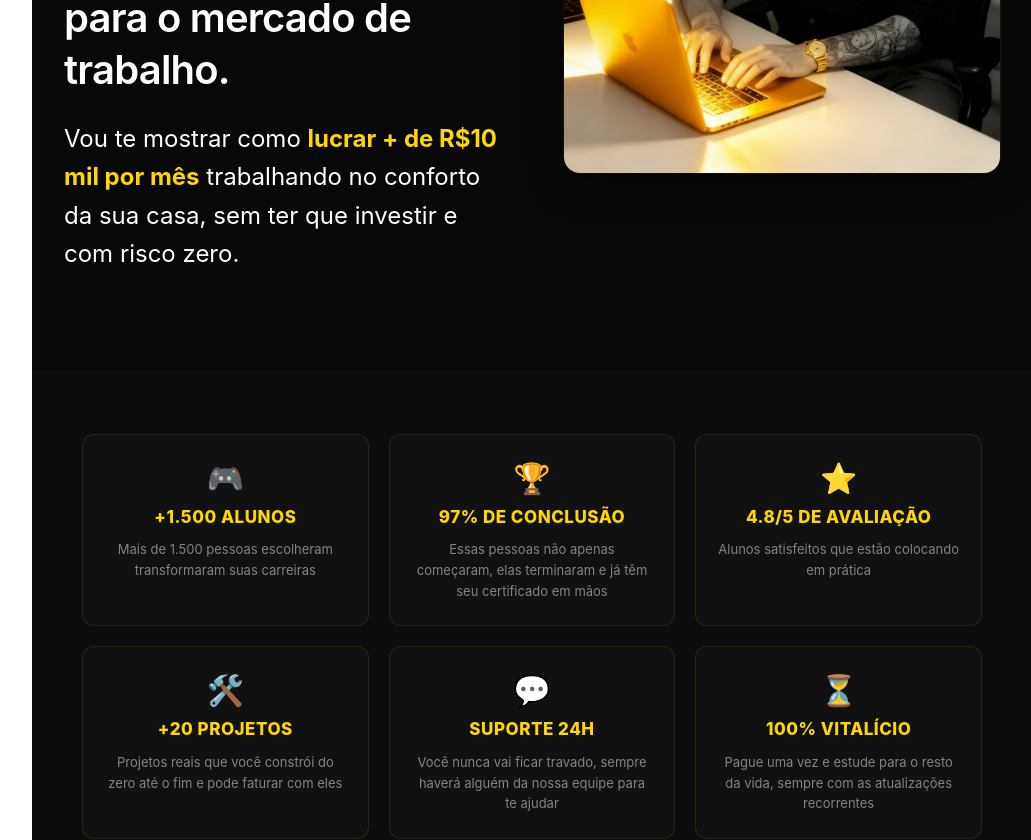
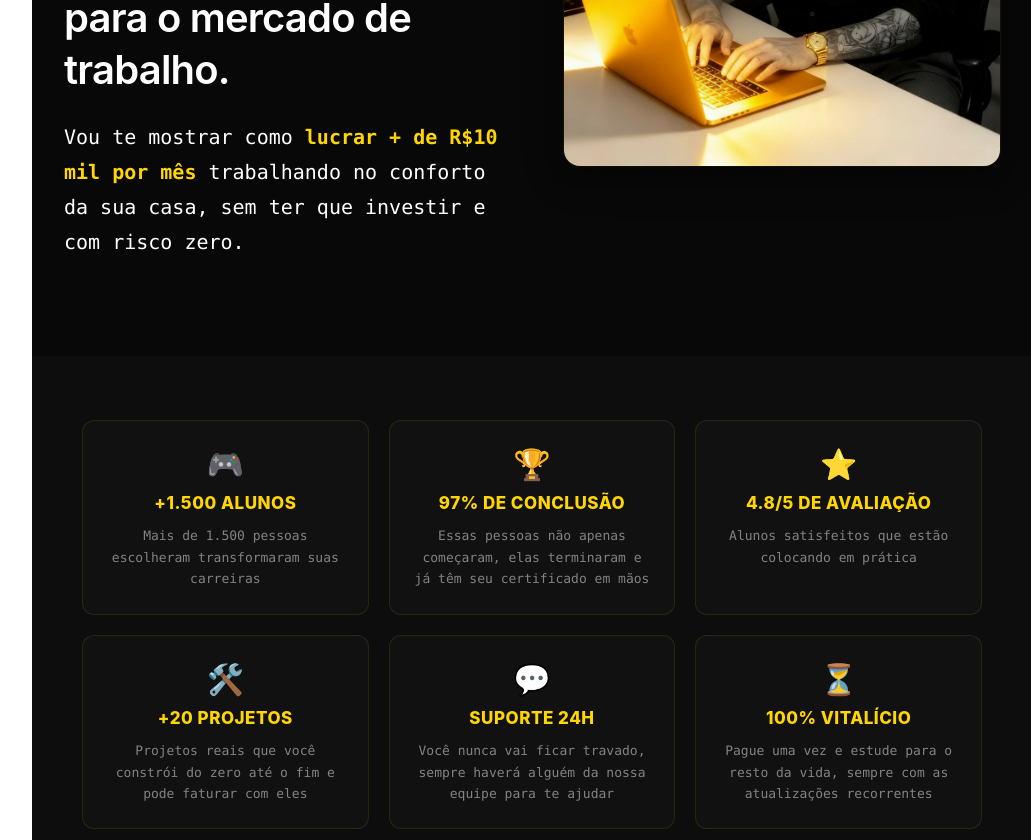
Before and after one commit to eduardocoimbramag/dudecamp-htmlcss, a React (Vite) app: page / in a window 1280 px wide. Shown: the part 1260-2100 px from the top of the page, without its empty margins (248-1279 px from the left). Built offline with nearby package versions, Linux system fonts and the light colour scheme.

Commit message:
change-font

```diff
--- a/src/App.css
+++ b/src/App.css
@@ -109,6 +109,7 @@
 .section-header p {
   font-size: 1.125rem;
   color: var(--text-secondary);
+  font-family: var(--font-mono);
 }
 
 .features-grid {
@@ -201,10 +202,11 @@
 
 .about-promise {
   color: white;
-  font-size: clamp(1.125rem, 2.2vw, 1.5rem);
-  line-height: 1.6;
+  font-size: clamp(1rem, 1.8vw, 1.25rem);
+  line-height: 1.75;
   margin-bottom: 0;
   font-weight: 400;
+  font-family: var(--font-mono);
 }
 
 .highlight-yellow {
@@ -359,8 +361,9 @@
   font-size: 0.8125rem;
   font-weight: 400;
   color: rgba(255, 255, 255, 0.48);
-  line-height: 1.6;
+  line-height: 1.65;
   margin: 0;
+  font-family: var(--font-mono);
 }
 
 /* RESPONSIVIDADE MÉTRICAS - TABLET */
@@ -448,7 +451,7 @@
   color: rgba(255, 255, 255, 0.6);
   font-size: clamp(0.9375rem, 1.8vw, 1.125rem);
   font-weight: 400;
-  font-family: 'Consolas', 'Monaco', 'Courier New', monospace;
+  font-family: var(--font-mono);
 }
 
 /* ========================================
@@ -498,9 +501,10 @@
 
 .certificate-description {
   font-size: 1.0625rem;
-  line-height: 1.75;
+  line-height: 1.8;
   color: var(--text-secondary);
   margin-bottom: 1.25rem;
+  font-family: var(--font-mono);
 }
 
 .certificate-description:last-child {
@@ -524,10 +528,11 @@
 }
 
 .certificate-tip p {
-  font-size: 1rem;
-  line-height: 1.6;
+  font-size: 0.9375rem;
+  line-height: 1.7;
   color: rgba(255, 255, 255, 0.75);
   margin: 0;
+  font-family: var(--font-mono);
 }
 
 .certificate-tip strong {
@@ -1248,8 +1253,9 @@
 }
 
 .instructors-header p {
-  font-size: 1.125rem;
+  font-size: 1.0625rem;
   color: var(--text-secondary);
+  font-family: var(--font-mono);
   max-width: none;
   margin: 0 auto;
   line-height: 1.6;
@@ -1318,9 +1324,10 @@
 }
 
 .instructor-bio {
-  font-size: 1rem;
-  line-height: 1.75;
+  font-size: 0.9375rem;
+  line-height: 1.8;
   color: var(--text-secondary);
+  font-family: var(--font-mono);
   max-width: 560px;
 }
 
--- a/src/components/ModuleFolder.css
+++ b/src/components/ModuleFolder.css
@@ -8,7 +8,7 @@
   border-radius: 6px;
   overflow: hidden;
   transition: all 0.2s ease;
-  font-family: 'Consolas', 'Monaco', 'Courier New', monospace;
+  font-family: var(--font-mono);
 }
 
 .module-folder:hover {
@@ -106,7 +106,7 @@
   font-size: 0.875rem;
   font-weight: 400;
   flex-shrink: 0;
-  font-family: 'Consolas', 'Monaco', 'Courier New', monospace;
+  font-family: var(--font-mono);
 }
 
 .topic-text {
--- a/src/components/SpotlightCard.css
+++ b/src/components/SpotlightCard.css
@@ -162,7 +162,7 @@
   font-size: 0.9375rem;
   line-height: 1.6;
   color: var(--text-secondary);
-  font-family: 'Consolas', 'Monaco', 'Courier New', monospace;
+  font-family: var(--font-mono);
   margin: 0;
   flex: 1;
   position: relative;
--- a/src/index.css
+++ b/src/index.css
@@ -16,6 +16,7 @@
 
   --font-sans: -apple-system, BlinkMacSystemFont, 'Segoe UI', Roboto, 'Helvetica Neue', Arial, sans-serif;
   --font-heading: -apple-system, BlinkMacSystemFont, 'Segoe UI', Roboto, 'Helvetica Neue', Arial, sans-serif;
+  --font-mono: 'Consolas', 'Monaco', 'Courier New', monospace;
 
   --max-width: 1280px;
   --container-padding: 2rem;
```
